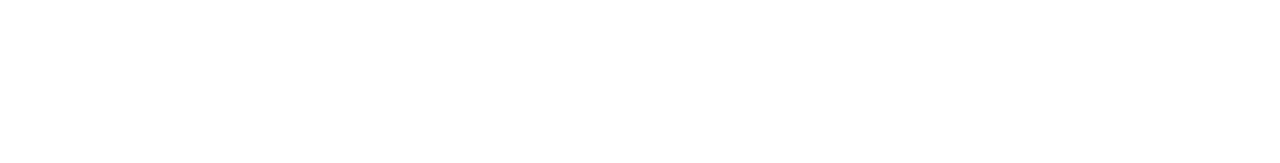
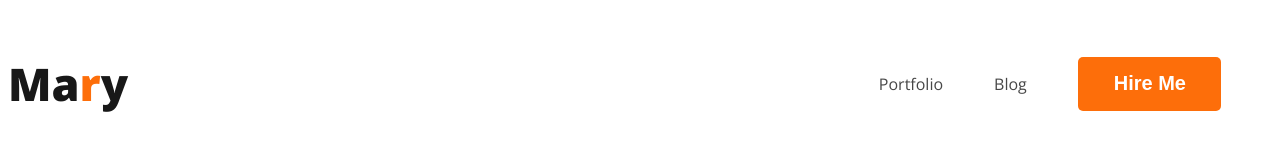
Before and after one commit to subinspectormazed/protfolio-website, a plain HTML site: page index.html in a window 1280 px wide. Drawn offline with nearby package versions, Linux system fonts and the light colour scheme.

Commit message:
add sucessfully nav

```diff
--- a/index.html
+++ b/index.html
@@ -3,7 +3,28 @@
   <head>
     <meta charset="UTF-8" />
     <meta name="viewport" content="width=device-width, initial-scale=1.0" />
-    <title>Document</title>
+    <title>Portfolio Website</title>
+    <link rel="preconnect" href="https://fonts.googleapis.com" />
+    <link rel="preconnect" href="https://fonts.gstatic.com" crossorigin />
+    <link
+      href="https://fonts.googleapis.com/css2?family=Open+Sans:wght@400;700;800&display=swap"
+      rel="stylesheet"
+    />
+
+    <link rel="stylesheet" href="styles/portfolio.css" />
   </head>
-  <body></body>
+  <!-- body Start here -->
+  <body>
+    <header>
+      <nav>
+        <h3 class="nav-title">Ma<span class="text-primary">r</span>y</h3>
+        <ul>
+          <li><a href="">Portfolio</a></li>
+          <li><a href="">Blog</a></li>
+          <li><button class="btn-primary">Hire Me</button></li>
+        </ul>
+      </nav>
+    </header>
+  </body>
+  <!-- body end here -->
 </html>
--- /dev/null
+++ b/styles/portfolio.css
@@ -0,0 +1,43 @@
+/* common show styles */
+body {
+  font-family: "Open Sans", sans-serif;
+}
+
+.text-primary {
+  color: #fd6e0a;
+}
+
+.btn-primary {
+  border-radius: 5px;
+  background: #fd6e0a;
+  border: none;
+  padding: 15px 35px 16px 36px;
+  color: white;
+  font-size: 20px;
+  font-weight: 700;
+}
+
+/* nav related styles */
+nav {
+  display: flex;
+  justify-content: space-between;
+}
+
+.nav-title {
+  font-size: 45px;
+  font-weight: 800;
+  color: #181818;
+}
+
+nav ul {
+  display: flex;
+  align-items: center;
+}
+nav li {
+  list-style: none;
+  margin-right: 51px;
+}
+nav a {
+  text-decoration: none;
+  color: #474747;
+}
```
